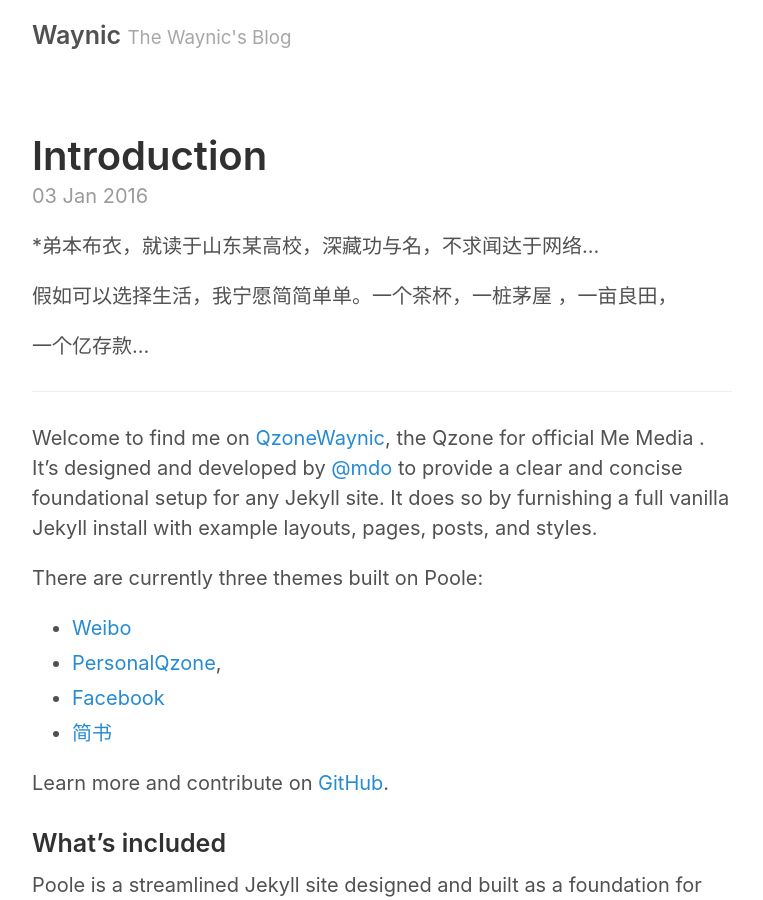
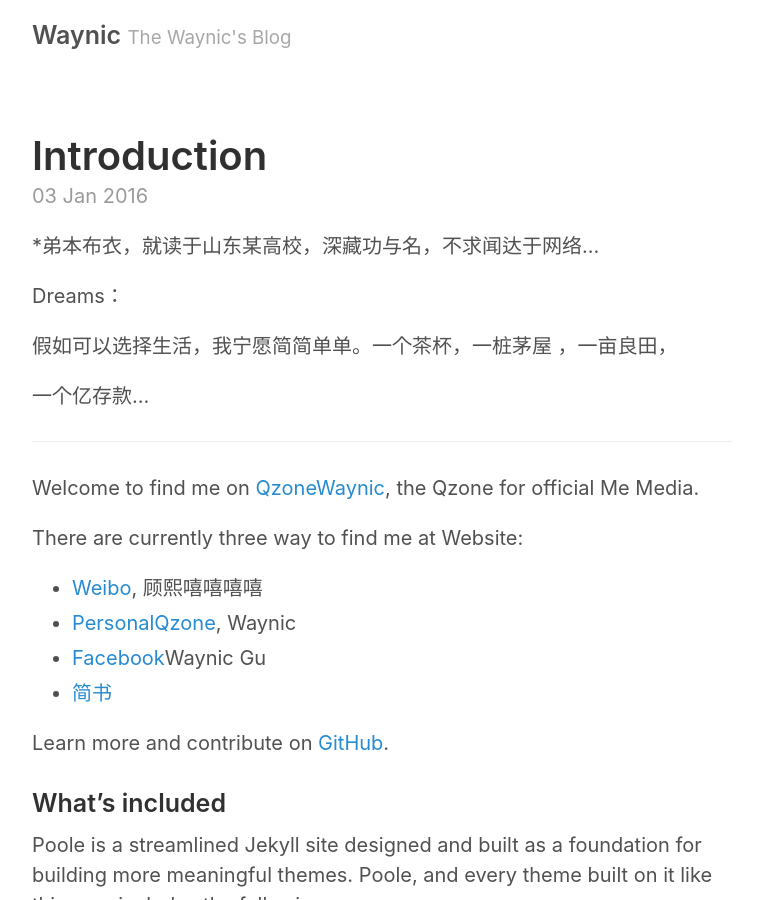
Before and after one commit to Waynicshine/Waynicshine.github.io, a Jekyll site: the page built from _posts/2016-01-03-introduction.md, in a window 1280 px wide and 900 px high. Shown: the whole window, without its empty margins (258-1021 px from the left). Built offline with Jekyll 4.4.1, drawn with Linux system fonts in a browser that asks for light colours.

Commit message:
introduction

```diff
--- a/_posts/2016-01-03-introduction.md
+++ b/_posts/2016-01-03-introduction.md
@@ -5,7 +5,7 @@ title: Introduction
 
 *弟本布衣，就读于山东某高校，深藏功与名，不求闻达于网络...
 
-
+Dreams：
 
 假如可以选择生活，我宁愿简简单单。一个茶杯，一桩茅屋 ，一亩良田，
 
@@ -15,13 +15,13 @@ title: Introduction
 
 -----
 
-Welcome to find me on [QzoneWaynic](http://user.qzone.qq.com/1164275839), the Qzone for official Me Media . It's designed and developed by [@mdo](https://twitter.com/mdo) to provide a clear and concise foundational setup for any Jekyll site. It does so by furnishing a full vanilla Jekyll install with example layouts, pages, posts, and styles.
+Welcome to find me on [QzoneWaynic](http://user.qzone.qq.com/1164275839), the Qzone for official Me Media.
 
-There are currently three themes built on Poole:
+There are currently three way to find me at Website:
 
-* [Weibo](http://weibo.com/5344367757/profile?rightmod=1&wvr=6&mod=personinfo)
-* [PersonalQzone](http://user.qzone.qq.com/806138756),
-* [Facebook](http://enfield.getpoole.com)
+* [Weibo](http://weibo.com/5344367757/profile?rightmod=1&wvr=6&mod=personinfo),   顾熙嘻嘻嘻嘻
+* [PersonalQzone](http://user.qzone.qq.com/806138756),                           Waynic
+* [Facebook](http://enfield.getpoole.com)Waynic Gu
 * [简书](http://)
 
 Learn more and contribute on [GitHub]({{ site.github.repo }}).
```
